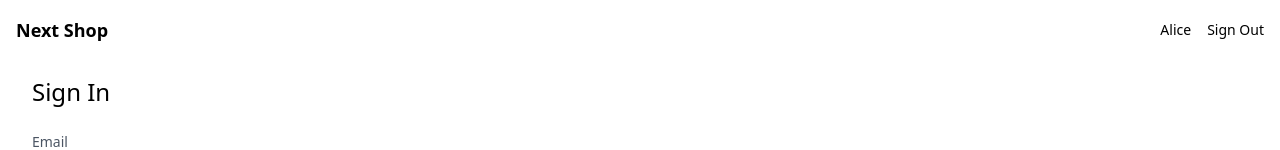
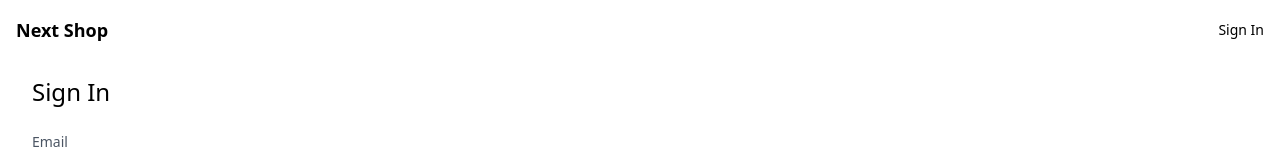
Before and after one commit to tokatu4561/next-shop, a Next.js app: page /sign-in in a window 1280 px wide. Shown: the top 150 px of the page. Built offline with nearby package versions, Linux system fonts and the light colour scheme.

Commit message:
modiify nav bar component feat signin signout

```diff
--- a/components/NavBar.tsx
+++ b/components/NavBar.tsx
@@ -1,8 +1,24 @@
 import Link from "next/link";
-import React, { FC, ReactNode } from "react";
+import React, { FC, ReactNode, useEffect, useState } from "react";
+import { fetchJson } from "../lib/api";
+import { IUser } from "../types/user";
 
 export const NavBar: FC = () => {
-  const user = { name: "Alice" };
+  const [user, setUser] = useState<IUser>();
+
+  useEffect(() => {
+    async () => {
+      try {
+        const user = await fetchJson("/api/user");
+        setUser(user);
+      } catch (error) {}
+    };
+  }, []);
+
+  const handleSignOut = async () => {
+    await fetchJson("/api/logout");
+    setUser(undefined);
+  };
 
   return (
     <nav className="p-4 text-sm">
@@ -14,7 +30,7 @@ export const NavBar: FC = () => {
           <>
             <li className="space-x-4">
               <span>{user.name}</span>
-              <button>Sign Out</button>
+              <button onClick={handleSignOut}>Sign Out</button>
             </li>
           </>
         ) : (
```
